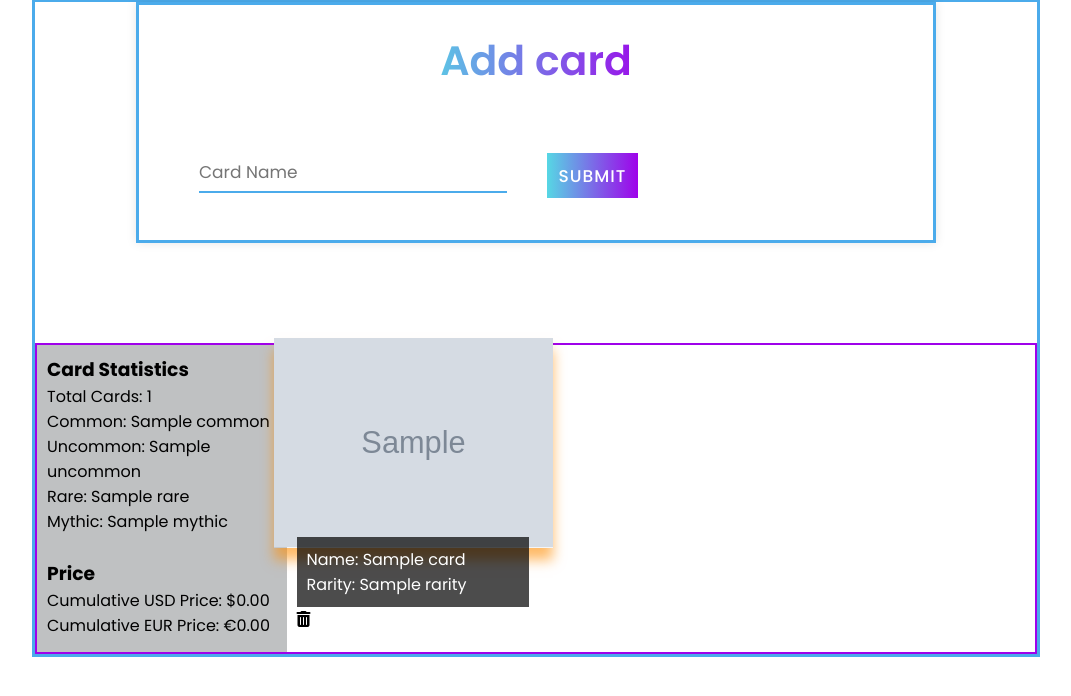
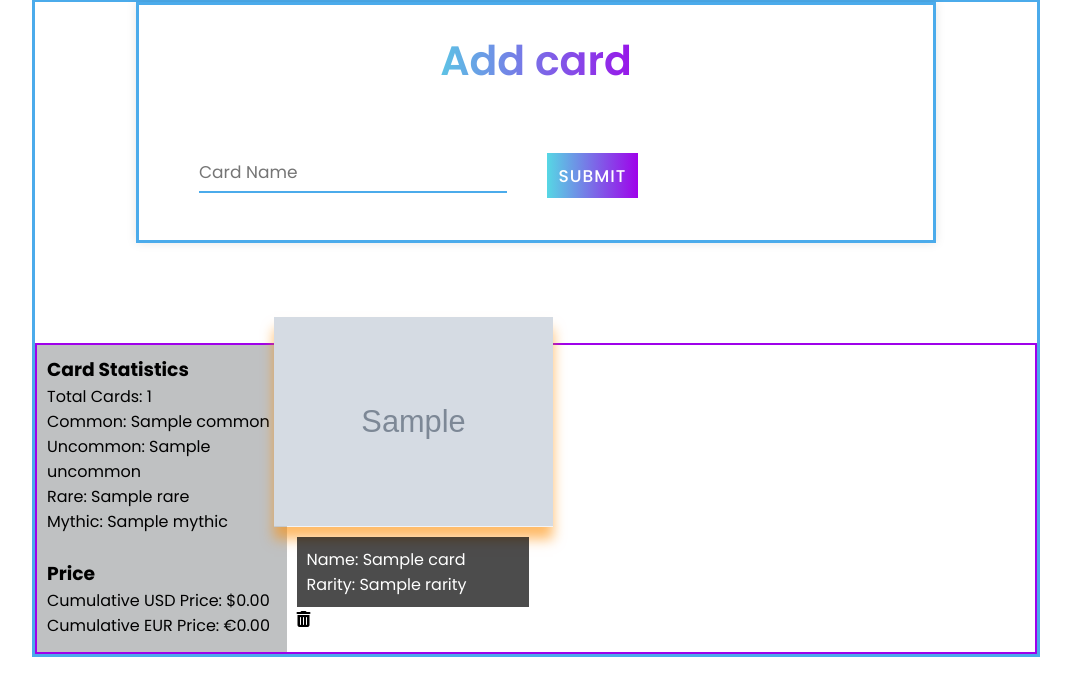
Before and after one commit to mattkuc/mtg-my-deck, a Flask app: template templates/index.html in a window 1280 px wide, with the pointer over the restyled element. Shown: the part 72-768 px from the top of the page, without its empty margins (104-1175 px from the left). Run offline with Flask 3, Linux system fonts and the light colour scheme; the template is opened without the code that fills it: most values are stand-ins (such as "Sample title", 1, 10 or a date in 2020); grey boxes marked "Sample" are stand-in pictures; some libraries are stand-ins or nearby versions.

Commit message:
fixed image transform

```diff
--- a/static/style.css
+++ b/static/style.css
@@ -189,7 +189,7 @@ position: relative;
 }
 
 .card:hover img {
-    transform: scale(1.2);
+    transform: scale(1.2) translateY(-10%);
     z-index: 20; /* Move the image above the text on hover */
 }
 
```
